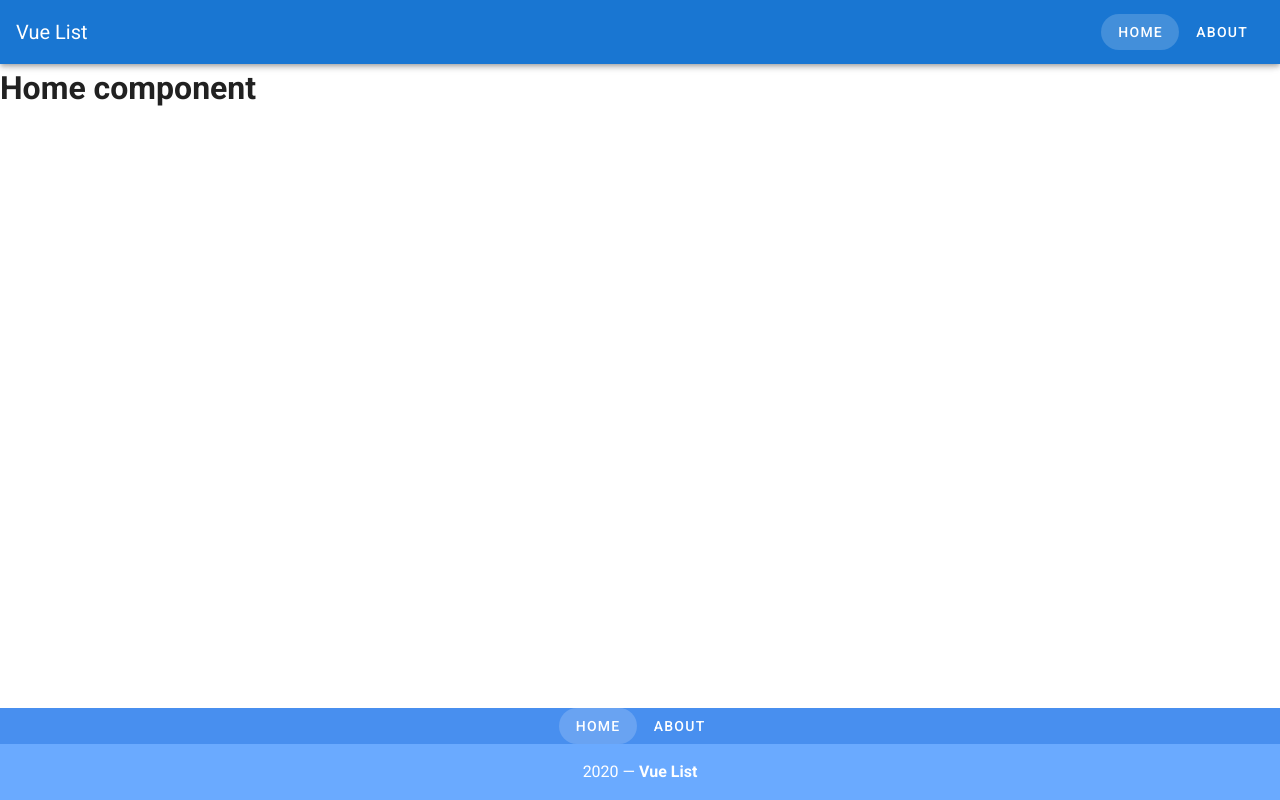
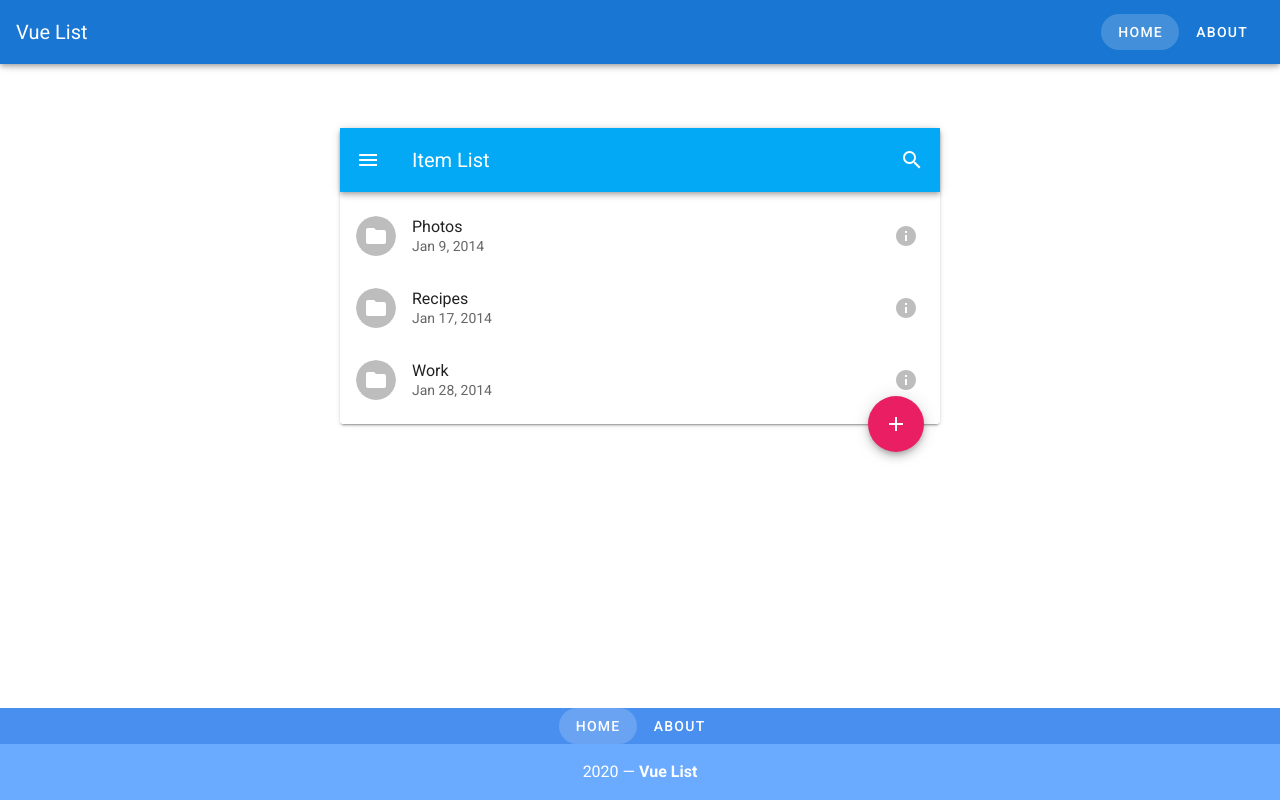
Before and after one commit to cstrutton/vue-list, a Vue app: page / in a window 1280 px wide. Built offline with nearby package versions, Linux system fonts and the light colour scheme.

Commit message:
add static list to home component

```diff
--- a/src/App.vue
+++ b/src/App.vue
@@ -1,11 +1,13 @@
 <template>
   <div id="app">
     <v-app>
-      <app-header :links="links" :branding="branding" />
       <v-content>
-        <router-view />
+        <app-header :links="links" :branding="branding" />
+        <v-content>
+          <router-view />
+        </v-content>
+        <app-footer :links="links" :branding="branding" />
       </v-content>
-      <app-footer :links="links" :branding="branding" />
     </v-app>
   </div>
 </template>
--- a/src/views/Home.vue
+++ b/src/views/Home.vue
@@ -1,11 +1,81 @@
 <template>
   <div>
-    <H1>Home component</H1>
+    <v-card max-width="600" class="mx-auto">
+      <v-fab-transition>
+        <v-btn color="pink" fab dark absolute bottom right>
+          <v-icon>mdi-plus</v-icon>
+        </v-btn>
+      </v-fab-transition>
+      <v-toolbar color="light-blue" dark>
+        <v-app-bar-nav-icon />
+        <v-toolbar-title>Item List</v-toolbar-title>
+        <v-spacer></v-spacer>
+        <v-btn icon>
+          <v-icon>mdi-magnify</v-icon>
+        </v-btn>
+      </v-toolbar>
+      <v-list two-line>
+        <v-list-item
+          v-for="item in items"
+          :key="item.id"
+          @click="itemClick(item.id)"
+        >
+          <v-list-item-avatar>
+            <v-icon
+              :class="[item.iconClass]"
+              v-text="item.icon"
+            ></v-icon>
+          </v-list-item-avatar>
+
+          <v-list-item-content>
+            <v-list-item-title v-text="item.title"></v-list-item-title>
+            <v-list-item-subtitle v-text="item.content"></v-list-item-subtitle>
+          </v-list-item-content>
+
+          <v-list-item-action>
+            <v-btn icon>
+              <v-icon color="grey lighten-1">mdi-information</v-icon>
+            </v-btn>
+          </v-list-item-action>
+        </v-list-item>
+      </v-list>
+    </v-card>
   </div>
 </template>
 
 <script>
 export default {
-  name: 'Home'
+  name: 'Home',
+  data: () => ({
+    selectedItem: null,
+    items: [
+      {
+        id: 0,
+        icon: 'mdi-folder',
+        iconClass: 'grey lighten-1 white--text',
+        title: 'Photos',
+        content: 'Jan 9, 2014'
+      },
+      {
+        id: 1,
+        icon: 'mdi-folder',
+        iconClass: 'grey lighten-1 white--text',
+        title: 'Recipes',
+        content: 'Jan 17, 2014'
+      },
+      {
+        id: 2,
+        icon: 'mdi-folder',
+        iconClass: 'grey lighten-1 white--text',
+        title: 'Work',
+        content: 'Jan 28, 2014'
+      }
+    ]
+  }),
+  methods: {
+    itemClick(selectedItem) {
+      this.selected = selectedItem
+    }
+  }
 }
 </script>
```
